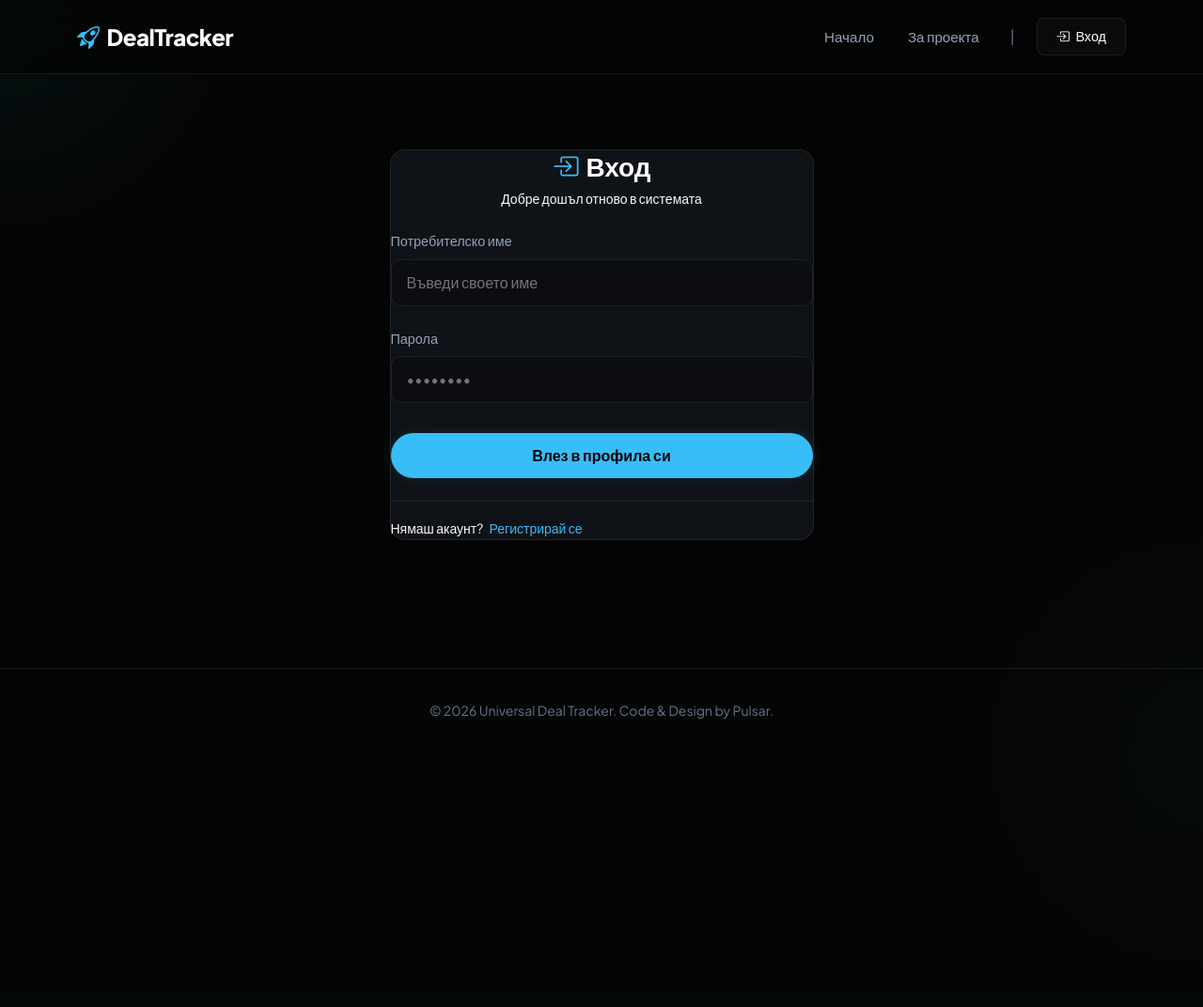
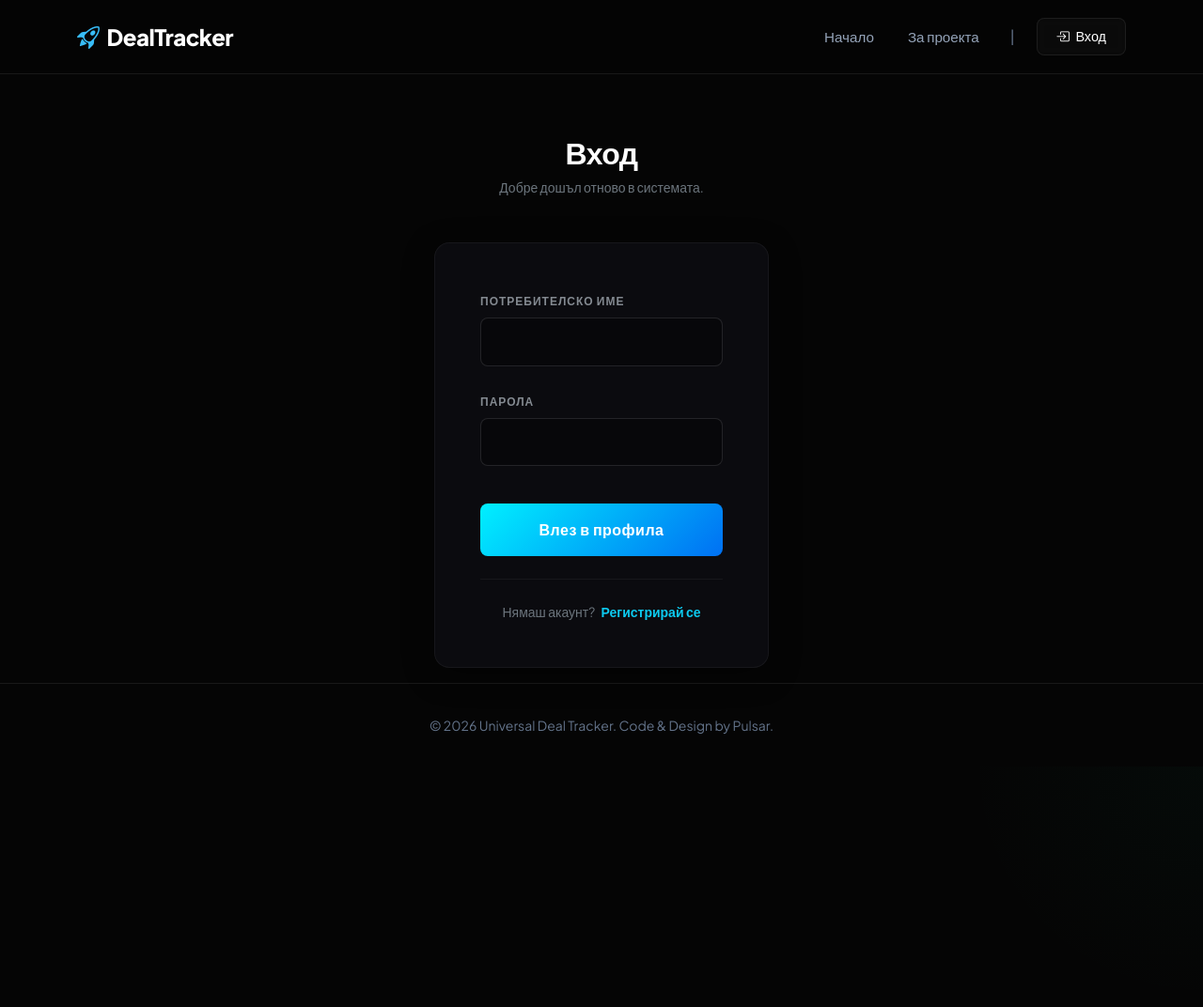
Before and after one commit to pulsar-04/UniversalDealTracker, a Django app: a page that uses templates/users/login.html in a window 1280 px wide; the page is wider, and only the part inside the window is pictured. Shown: that part at 94% size. Before the commit the page ends 765 px from the top of that part, so only its background shows below. Run offline with Django 5.2, Linux system fonts and the light colour scheme; parts of the project's set-up code (start-up, migrations or seed data) failed here and were passed over.

Commit message:
Feat: Overhaul authentication UI with Glassmorphism, implement custom user settings dashboard, and add global error handling

```diff
--- a/UniversalDealTracker/urls.py
+++ b/UniversalDealTracker/urls.py
@@ -22,6 +22,6 @@
     ##  (home, jobs)
     path('', include('listings.urls')),
     # --- Authentication URLS ---
-    # (login, register, logout)
+    #    (login, register, logout)
     path('', include('users.urls')),
 ]
--- a/static/css/style.css
+++ b/static/css/style.css
@@ -290,17 +290,24 @@
     letter-spacing: 0.5px;
 }
 
-/* --- 11. ULTIMATE STICKY FOOTER FIX --- */
-html, body {
+/* --- 11. БРОНИРАН STICKY FOOTER --- */
+html {
     height: 100%;
+    background-color: var(--bg-body);
 }
+
 body {
     display: flex;
     flex-direction: column;
+    min-height: 100vh;
+    margin: 0;
 }
+
 .main-content {
     flex: 1 0 auto;
 }
+
 .custom-footer {
     flex-shrink: 0;
+    width: 100%;
 }
--- a/templates/listings/base.html
+++ b/templates/listings/base.html
@@ -39,7 +39,13 @@
 
                         <li class="nav-item">
                             <a class="nav-link nav-link-custom" href="{% url 'dashboard' %}" title="Контролен панел">
-                                <i class="bi bi-gear-fill"></i> <span class="d-lg-none ms-2">Настройки</span>
+                                <i class="bi bi-sliders"></i> <span class="d-lg-none ms-2">Контролен панел</span>
+                            </a>
+                        </li>
+
+                        <li class="nav-item">
+                            <a class="nav-link nav-link-custom" href="{% url 'profile_settings' %}" title="Настройки на профила">
+                                <i class="bi bi-gear-fill"></i> <span class="d-lg-none ms-2">Настройки на профила</span>
                             </a>
                         </li>
 
--- a/templates/users/login.html
+++ b/templates/users/login.html
@@ -1,39 +1,57 @@
 {% extends "listings/base.html" %}
 
 {% block content %}
-<div class="row justify-content-center align-items-center" style="min-height: 60vh;">
-    <div class="col-md-6 col-lg-5">
-        <div class="auth-card">
+<div class="row justify-content-center align-items-center" style="min-height: 75vh;">
+    <div class="col-md-6 col-lg-4">
 
-            <div class="text-center mb-4">
-                <h3 class="fw-bold text-white">
-                    <i class="bi bi-box-arrow-in-right text-accent me-2"></i>Вход
-                </h3>
-                <p class="text-light small">Добре дошъл отново в системата</p>
-            </div>
+        <div class="text-center mb-5">
+            <h2 class="fw-bolder text-white" style="letter-spacing: -0.5px;">Вход</h2>
+            <p class="text-secondary small">Добре дошъл отново в системата.</p>
+        </div>
 
+        <div class="auth-card p-4 p-sm-5" style="background: rgba(15, 15, 20, 0.7); border: 1px solid rgba(255,255,255,0.05); border-radius: 16px; backdrop-filter: blur(10px);">
             <form method="POST">
                 {% csrf_token %}
+                {% if form.errors %}
+                <div class="alert alert-danger p-2 mb-4 text-center small fw-bold" style="background: rgba(220,53,69,0.1); border: 1px solid rgba(220,53,69,0.5); color: #ff6b6b; border-radius: 8px;">
+                    <i class="bi bi-exclamation-triangle-fill me-1"></i> Грешно потребителско име или парола!
+                </div>
+                {% endif %}
                 <div class="mb-4">
-                    <label class="form-label-custom">Потребителско име</label>
-                    <input type="text" name="username" class="form-control-custom w-100" placeholder="Въведи своето име" required>
+                    <label class="form-label text-muted small fw-bold text-uppercase mb-2" style="letter-spacing: 1px; font-size: 0.75rem;">Потребителско име</label>
+                    <input type="text" name="username" class="form-control text-light custom-input" required>
                 </div>
 
                 <div class="mb-4">
-                    <label class="form-label-custom">Парола</label>
-                    <input type="password" name="password" class="form-control-custom w-100" placeholder="••••••••" required>
+                    <label class="form-label text-muted small fw-bold text-uppercase mb-2" style="letter-spacing: 1px; font-size: 0.75rem;">Парола</label>
+                    <input type="password" name="password" class="form-control text-light custom-input" required>
                 </div>
 
-                <button type="submit" class="btn btn-primary-custom w-100 mt-2">
-                    Влез в профила си
+                <button type="submit" class="btn w-100 py-3 mt-3 fw-bold text-white" style="background: linear-gradient(135deg, #00f0ff 0%, #0070f3 100%); border: none; border-radius: 8px; letter-spacing: 0.5px;">
+                    Влез в профила
                 </button>
             </form>
 
-            <div class="auth-footer mt-4 pt-3" style="border-top: 1px solid var(--glass-border);">
-                <small class="text-light">Нямаш акаунт? <a href="{% url 'register' %}" class="text-accent text-decoration-none ms-1">Регистрирай се</a></small>
+            <div class="text-center mt-4 pt-4" style="border-top: 1px solid rgba(255,255,255,0.05);">
+                <p class="text-secondary small mb-0">Нямаш акаунт? <a href="{% url 'register' %}" class="text-info text-decoration-none fw-semibold ms-1">Регистрирай се</a></p>
             </div>
 
         </div>
     </div>
 </div>
+
+<style>
+    .custom-input {
+        background-color: rgba(0, 0, 0, 0.3) !important;
+        border: 1px solid rgba(255,255,255,0.1) !important;
+        border-radius: 8px !important;
+        padding: 0.8rem 1rem !important;
+        transition: all 0.3s ease;
+    }
+    .custom-input:focus {
+        border-color: #00f0ff !important;
+        box-shadow: 0 0 0 0.2rem rgba(0, 240, 255, 0.15) !important;
+        background-color: rgba(0, 0, 0, 0.5) !important;
+    }
+</style>
 {% endblock %}
--- a/users/urls.py
+++ b/users/urls.py
@@ -1,10 +1,20 @@
 from django.urls import path
 from django.contrib.auth import views as auth_views
 from . import views as user_views
+from . import views
 
 urlpatterns = [
 
     path('register/', user_views.register, name='register'),
     path('login/', auth_views.LoginView.as_view(template_name='users/login.html'), name='login'),
     path('logout/', auth_views.LogoutView.as_view(template_name='users/logout.html'), name='logout'),
+
+    path('settings/', views.profile_settings, name='profile_settings'),
+    path('settings/delete/', views.delete_account, name='delete_account'),
+
+    path('settings/password/', auth_views.PasswordChangeView.as_view(
+        template_name='users/change_password.html',
+        success_url='/settings/'
+    ), name='change_password'),
+
 ]
```
Also changed, not shown: templates/users/change_password.html (added, +43 -0 lines), templates/users/register.html (+37 -24 lines), templates/users/settings.html (added, +50 -0 lines), users/views.py (+34 -4 lines).
